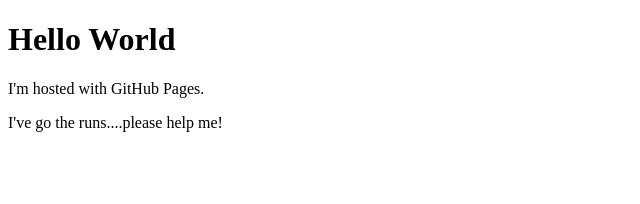
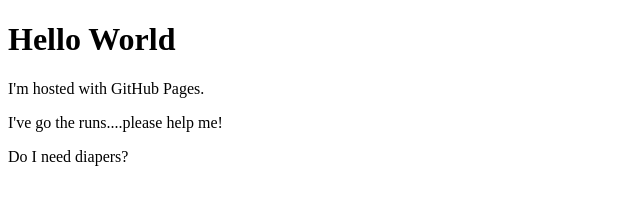
Before and after one commit to donnvalencia/donnvalencia.github.io, a plain HTML site: page index.html in a window 1280 px wide. Shown: the whole page, without its empty margins (0-640 px from the left). Drawn offline with Linux system fonts and the light colour scheme.

Commit message:
More updates

```diff
--- a/index.html
+++ b/index.html
@@ -4,5 +4,6 @@
 <h1>Hello World</h1>
 <p>I'm hosted with GitHub Pages.</p>
 <p>I've go the runs....please help me!</p>
+<p>Do I need diapers?</p>
 </body>
 </html>
```
